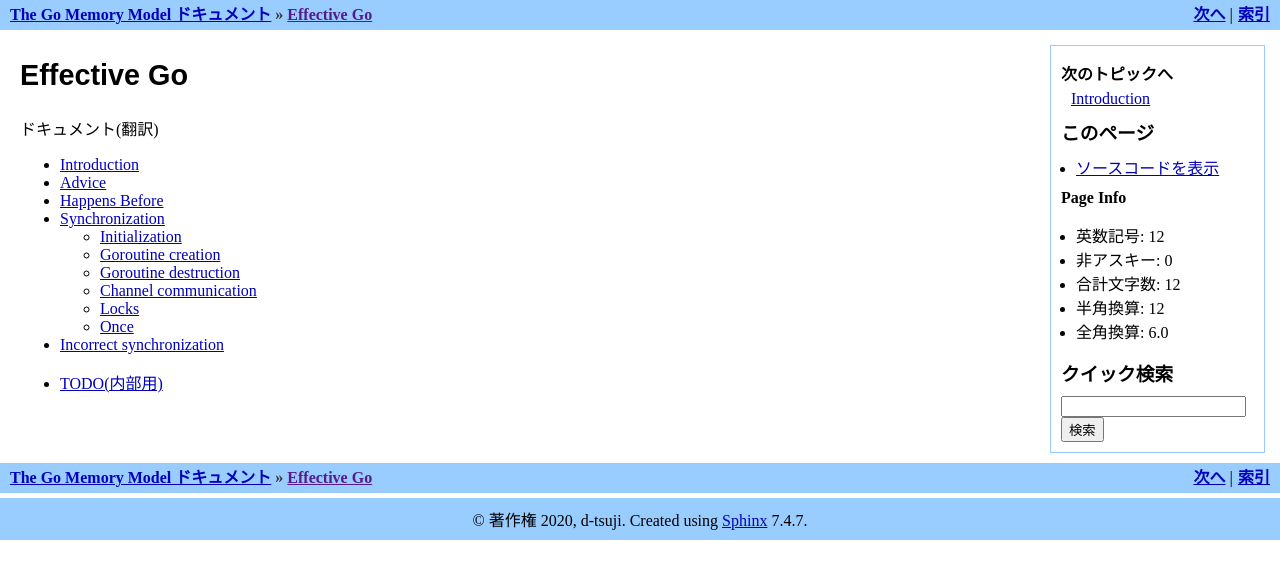
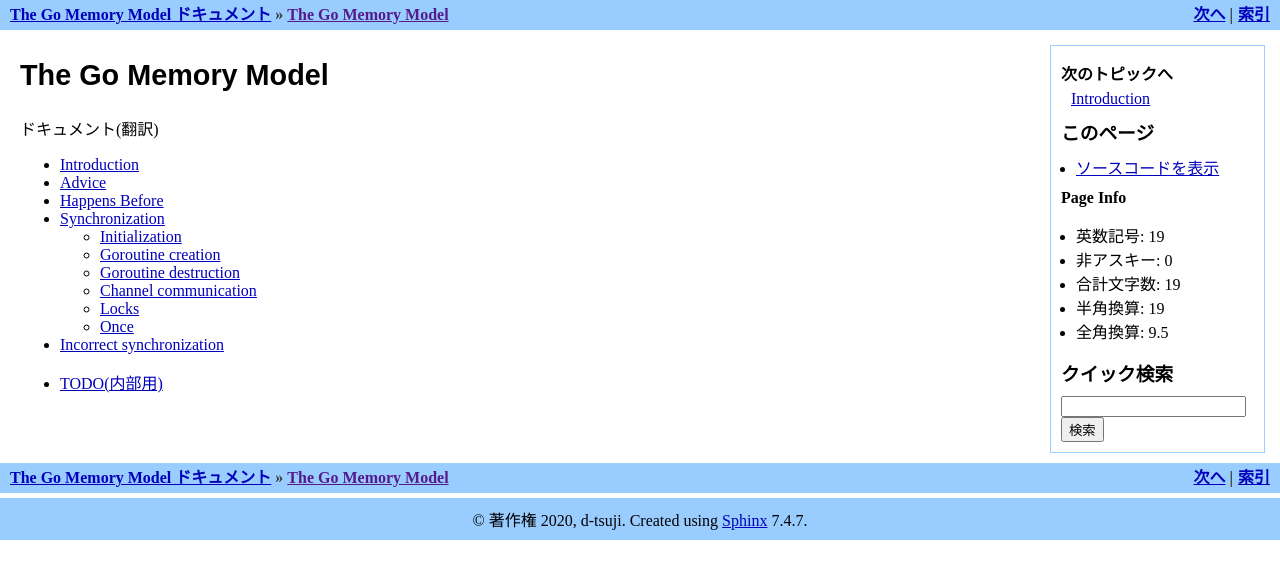
Before and after one commit to d-tsuji/go-memory-model-ja, a Sphinx documentation site: the page built from source/index.rst, in a window 1280 px wide. Shown: the top 579 px of the page. Built offline with Sphinx 7.4.7, drawn with Linux system fonts in a browser that asks for light colours.

Commit message:
modify title

```diff
--- a/source/index.rst
+++ b/source/index.rst
@@ -1,4 +1,4 @@
-Effective Go
+The Go Memory Model
 ========================
 
 .. toctree::
```
